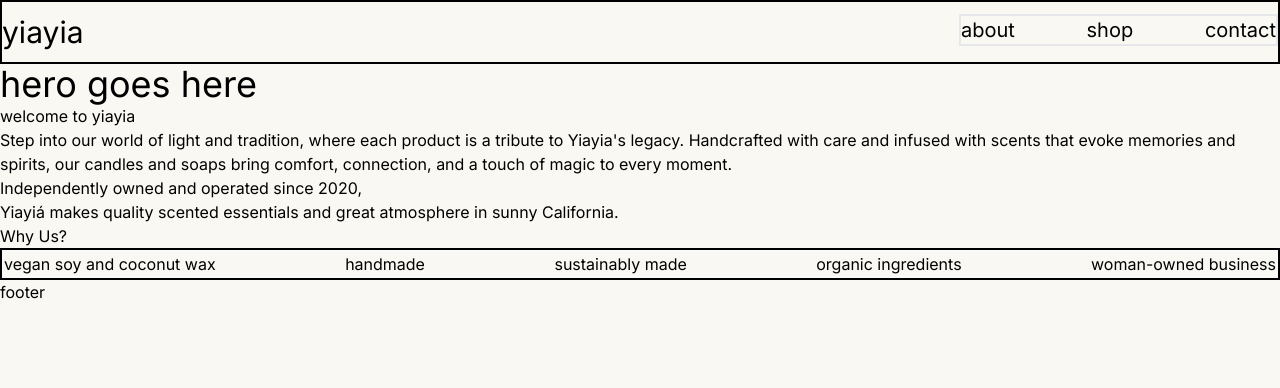
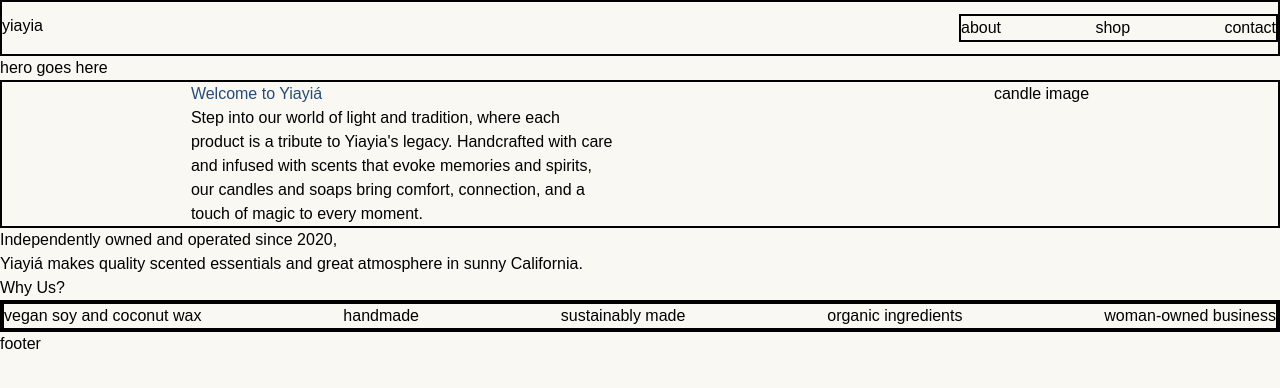
Before and after one commit to megamba/Yiayia-Candles, a Next.js app: page / in a window 1280 px wide. Shown: the top 388 px of the page. Built offline with nearby package versions, Linux system fonts and the light colour scheme.

Commit message:
going to attempt to remove tailwind, wish me luck

```diff
--- a/src/app/layout.tsx
+++ b/src/app/layout.tsx
@@ -31,7 +31,7 @@ export default function RootLayout({
 }>) {
   return (
     <html lang="en">
-      <body className={inter.className}>
+      <body className="`{inter.className}` px-43">
         <Header />
         {children}
         <Footer />
--- a/src/app/page.tsx
+++ b/src/app/page.tsx
@@ -12,14 +12,27 @@ export default function Home() {
         </p>
       </div>
 
-      <div>
-        <h1>welcome to yiayia</h1>
+
+      {/* welcome to yiayia section */}
+      <div className="border-gray-600 border-2 flex flex-row justify-around">
+
+
+        <div className="flex flex-col justify-evenly w-1/3">
+          <h1 className="text-1 ">
+            Welcome to Yiayiá
+          </h1>
           <p>
             Step into our world of light and tradition, where each product is a tribute
             to Yiayia's legacy. Handcrafted with care and infused with scents that evoke
             memories and spirits, our candles and soaps bring comfort, connection, and a
             touch of magic to every moment.
           </p>
+        </div>
+
+        <div>
+          candle image
+        </div>
+
       </div>
 
       <div>
--- a/src/components/navbar/navbar.tsx
+++ b/src/components/navbar/navbar.tsx
@@ -25,7 +25,7 @@ export default function Navbar() {
   return (
     <div>
       <nav>
-        <ul className="border-slatte-50 border-2 flex flex-row justify-between">
+        <ul className="border-slate-500 border-2 flex flex-row justify-between">
           {navLinks.map((link) => (
               <Link href={link.path} key={link.name} className='text-xl'>
                 <li>{link.name}</li>
--- a/tailwind.config.ts
+++ b/tailwind.config.ts
@@ -7,6 +7,9 @@ const config: Config = {
     "./src/app/**/*.{js,ts,jsx,tsx,mdx}",
   ],
   theme: {
+    colors:{
+      1: '#274C77',
+    },
     extend: {
       backgroundImage: {
         "gradient-radial": "radial-gradient(var(--tw-gradient-stops))",
@@ -14,6 +17,18 @@ const config: Config = {
           "conic-gradient(from 180deg at 50% 50%, var(--tw-gradient-stops))",
       },
     },
+    fontFamily: {
+      sans: ['Graphik', 'sans-serif'],
+      serif: ['Merriweather', 'serif'],
+    },
+    fontSize: {},
+    screens: {    // define these later
+      'sm': '640px',
+      'md': '768px',
+      'lg': '1024px',
+      'xl': '1280px',
+      '2xl': '1536px',
+    }
   },
   plugins: [],
 };
```
Lines whose indentation alone changed are shown as unchanged.
